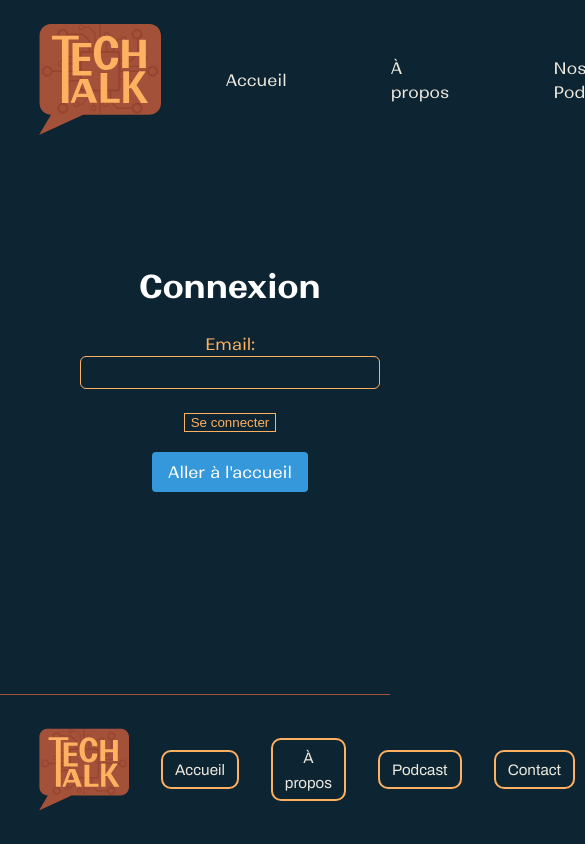
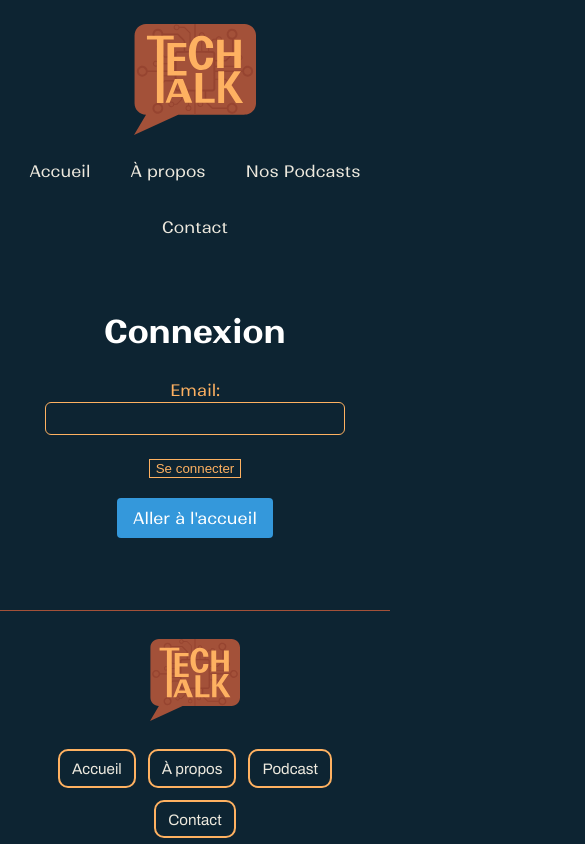
Before and after one commit to Mayel-0/Tech_Talk-Remaster-JS, a Next.js app: page /login in a window 390 px wide. Shown: the top 844 px of the page, 585 px wide, since content can reach past the window. Built offline with nearby package versions, Linux system fonts and the light colour scheme.

Commit message:
feat(podcast): implement delete functionality and improve date handling

```diff
--- a/src/app/globals.css
+++ b/src/app/globals.css
@@ -581,10 +581,12 @@ footer > div:last-child {
 
 @media (max-width: 900px) {
 	footer {
+		height: auto;
 		flex-wrap: wrap;
 		justify-content: center;
 		text-align: center;
 		gap: 2rem;
+		padding: 2rem 5%;
 	}
 
 	footer > div {
@@ -594,6 +596,12 @@ footer > div:last-child {
 	footer > div:last-child {
 		align-items: center;
 	}
+
+	footer > div:nth-child(2) {
+		flex-wrap: wrap;
+		justify-content: center;
+		gap: 1rem;
+	}
 }
 
 @media (max-width: 600px) {
@@ -602,6 +610,15 @@ footer > div:last-child {
 		border-left: none;
 		border-right: none;
 		border-radius: 0;
+		padding: 1.5rem 1rem;
+		gap: 1.5rem;
+	}
+
+	footer > div:nth-child(2) {
+		flex-direction: row;
+		flex-wrap: wrap;
+		justify-content: center;
+		gap: 0.75rem;
 	}
 }
 
@@ -1096,3 +1113,107 @@ main {
 	transform: rotate(180deg);
 	right: 0px;
 }
+
+/* =====================
+   RESPONSIVE
+   ===================== */
+
+/* Header : empile logo + nav sur mobile */
+@media (max-width: 900px) {
+  header {
+    flex-direction: column;
+    align-items: center;
+    gap: 1rem;
+    padding-left: 0;
+    padding: 1rem;
+    margin-top: 0.5rem;
+  }
+
+  header nav {
+    gap: 1rem;
+    flex-wrap: wrap;
+    justify-content: center;
+  }
+}
+
+/* Réduction du padding .container sur mobile */
+@media (max-width: 768px) {
+  .container {
+    padding: 1.5rem 1rem;
+  }
+}
+
+/* Page À propos : 1 colonne sur mobile */
+@media (max-width: 768px) {
+  .section-about {
+    grid-template-columns: 1fr;
+  }
+}
+
+/* Page Contact : formulaire fluide sur mobile */
+@media (max-width: 768px) {
+  .contact-form {
+    width: 100%;
+  }
+
+  .contact-form .form-group-top {
+    flex-direction: column;
+    gap: 0;
+  }
+
+  .contact-form input,
+  .contact-form textarea {
+    padding-left: 10px;
+  }
+}
+
+/* Page Détail Podcast : empilement vertical sur mobile */
+@media (max-width: 900px) {
+  .containerDetails {
+    flex-direction: column;
+    align-items: center;
+    margin-top: 1rem;
+  }
+
+  .podcastDetails {
+    flex-direction: column;
+    width: 100%;
+    align-items: center;
+  }
+
+  .podcastDetails__image svg {
+    height: 220px;
+    width: 220px;
+  }
+
+  .podcastDetails__image::after {
+    left: 130px;
+  }
+
+  .podcastDetails .podcastDetails__info {
+    width: 100% !important;
+    max-width: 90vw;
+    margin-left: 0;
+    padding: 0 1rem;
+  }
+
+  .podcastDetails__description {
+    width: 100% !important;
+    max-width: 90vw !important;
+  }
+
+  .podcastDetails__description p {
+    max-width: 100% !important;
+  }
+
+  .JustRotateIt {
+    display: none;
+  }
+}
+
+/* Masquer les SVG décoratifs sur mobile (évite le débordement) */
+@media (max-width: 768px) {
+  .backgroundSVG {
+    display: none;
+  }
+}
--- a/src/app/podcast/page.tsx
+++ b/src/app/podcast/page.tsx
@@ -1,5 +1,5 @@
 import type { Metadata } from "next";
-import { getAllPodcasts } from "@/lib/actions/podcasts"
+import { getAllPodcasts, deletePodcast } from "@/lib/actions/podcasts"
 import { createClient } from "@/lib/supabase/server"
 
 export const metadata: Metadata = {
@@ -42,7 +42,7 @@ export default async function PodcastPage() {
               <a href={`/podcast/edit?id=${podcast.id}`}>
                 <button type="submit">Éditer</button>
               </a>
-              <form action={`/podcast/delete?id=${podcast.id}`} method="post">
+              <form action={deletePodcast.bind(null, podcast.id)}>
                 <button type="submit">Supprimer</button>
               </form>
             </div>
--- a/src/lib/actions/podcasts.ts
+++ b/src/lib/actions/podcasts.ts
@@ -57,6 +57,8 @@ export async function createPodcast(formData: FormData) {
     const imageFile = formData.get('image') as File | null
     const image_url = imageFile && imageFile.size > 0 ? await uploadPodcastImage(supabase, imageFile) : null
 
+    const date = (formData.get('date') as string) || null
+
     const { error } = await supabase
         .from('podcasts')
         .insert({
@@ -64,7 +66,7 @@ export async function createPodcast(formData: FormData) {
             description: formData.get('description') as string,
             youtube_url: formData.get('youtube_url') as string,
             name_intervenant: formData.get('name_intervenant') as string,
-            date: formData.get('date') as string,
+            date,
             image_url,
         })
 
@@ -84,7 +86,7 @@ export async function updatePodcast(id: string, formData: FormData) {
         description: formData.get('description') as string,
         youtube_url: formData.get('youtube_url') as string,
         name_intervenant: formData.get('name_intervenant') as string,
-        date: formData.get('date') as string,
+        date: (formData.get('date') as string) || null,
     }
     if (newImageUrl !== undefined) updateData.image_url = newImageUrl
 
@@ -103,7 +105,7 @@ export async function deletePodcast(id: string) {
         .delete()
         .eq('id', id)
 
-    if (error) return { error: error.message }
+    if (error) throw new Error(error.message)
 
-    return { success: true }
+    redirect('/podcast')
 }
```
